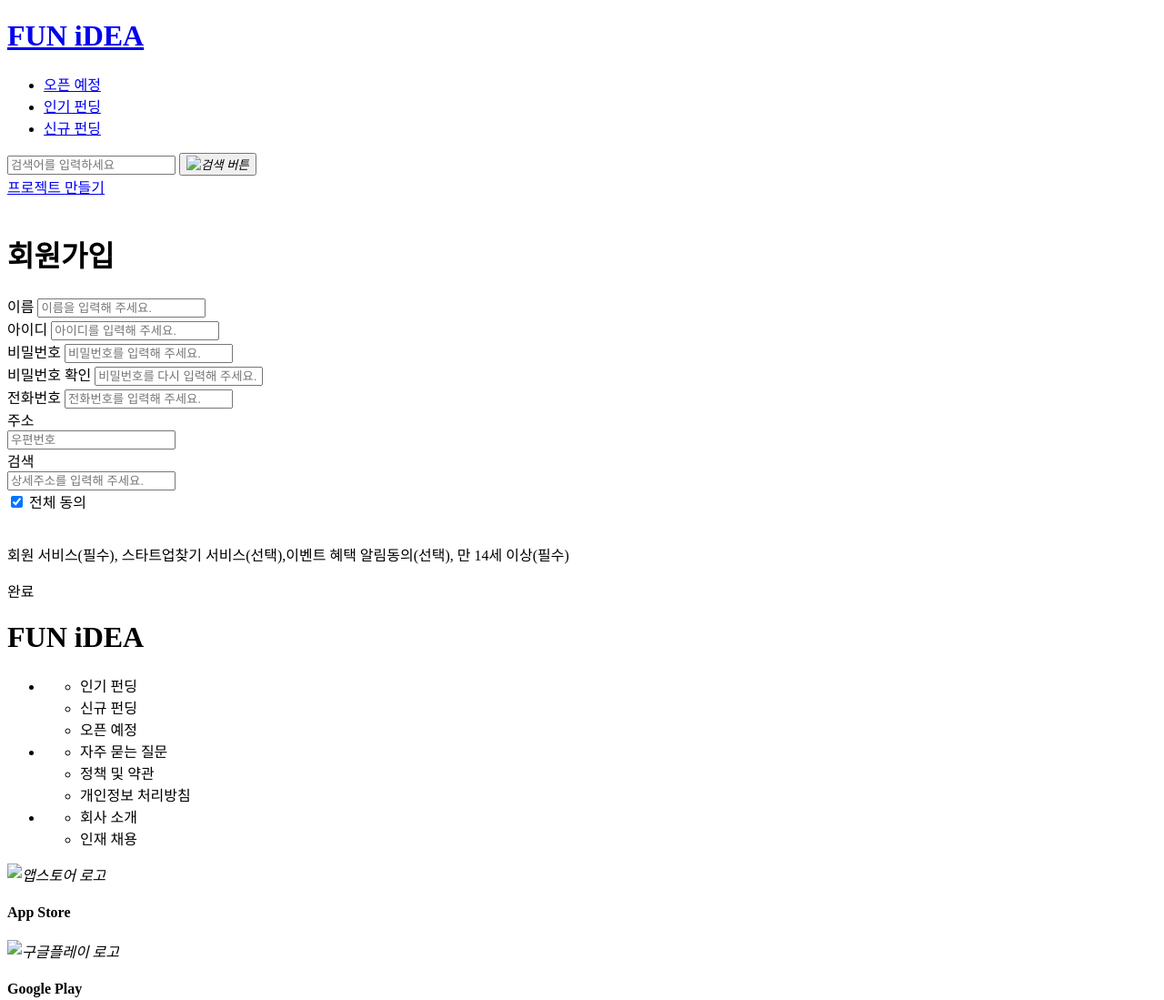
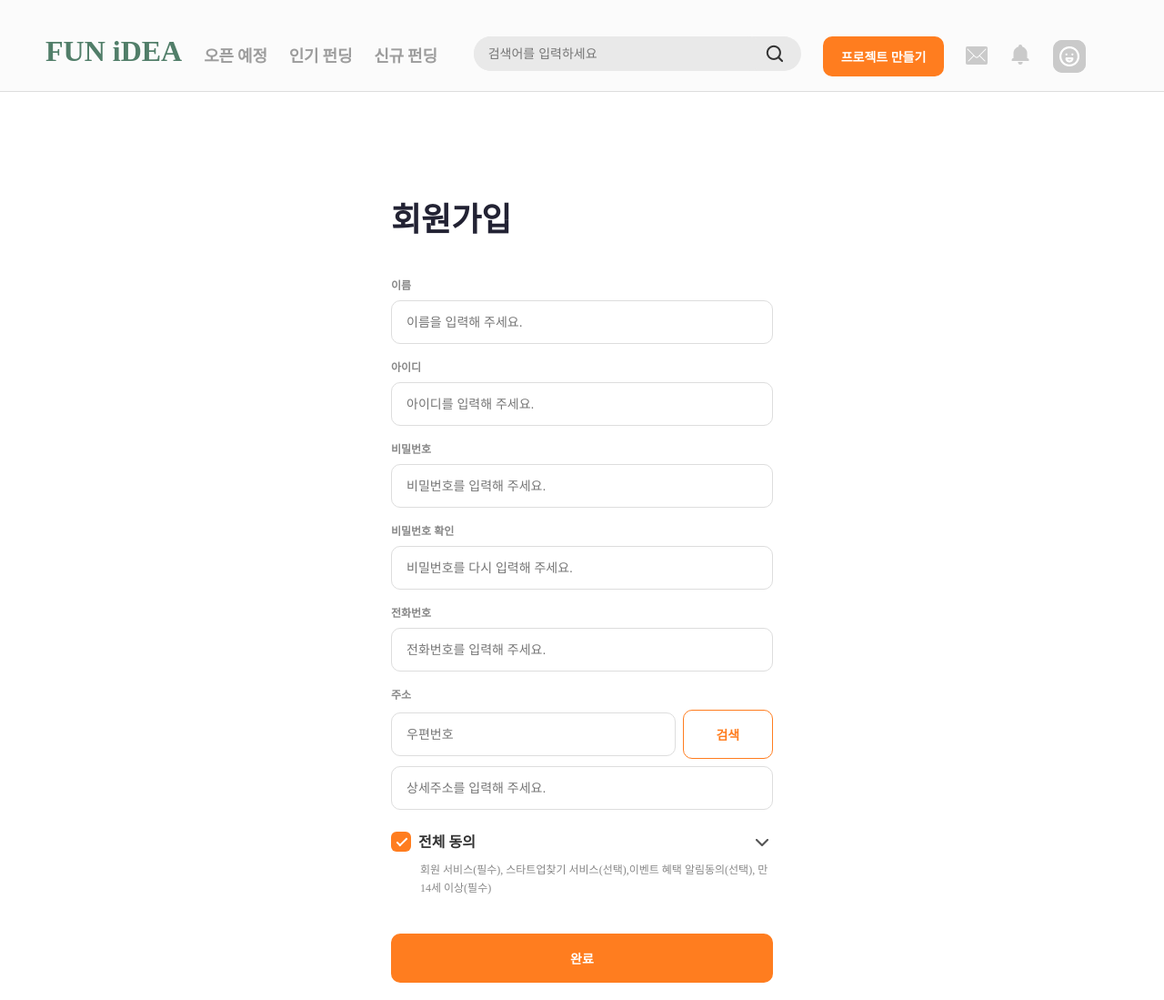
Before and after one commit to jiwon-thedesigner/portfolio-2023_funidea, a plain HTML site: page member/signup.html in a window 1280 px wide. Shown: the top 1099 px of the page at 91% size. Drawn offline with Linux system fonts and the light colour scheme; files that its build step writes are made by us from their sources; the site is published under a folder, as on GitHub Pages, so addresses that start at the root find nothing; a web font is replaced by a local one.

```diff
--- a/listpage/list_01.html
+++ b/listpage/list_01.html
@@ -4,7 +4,7 @@
     <meta charset="UTF-8" />
     <meta name="viewport" content="width=device-width, initial-scale=1.0" />
     <title>FUNiDEA</title>
-    <link rel="stylesheet" href="/listpage/list_style.css" />
+    <link rel="stylesheet" href="../listpage/list_style.css" />
   </head>
   <body>
     <!DOCTYPE html>
@@ -13,7 +13,7 @@
         <meta charset="UTF-8" />
         <meta name="viewport" content="width=device-width, initial-scale=1.0" />
         <title>FUNiDEA</title>
-        <link rel="stylesheet" href="/style.css" />
+        <link rel="stylesheet" href="../style.css" />
       </head>
       <body>
         <div class="container">
@@ -21,7 +21,7 @@
             <div class="inner">
               <div id="header">
                 <div class="logo Suez_One" id="header_logo">
-                  <h1><a href="/index.html">FUN iDEA</a></h1>
+                  <h1><a href="../index.html">FUN iDEA</a></h1>
                 </div>
 
                 <ul class="menu">
@@ -39,7 +39,7 @@
                     />
                     <button type="submit" class="search_btn">
                       <i class="search_icon"
-                        ><img src="/images/icon_search.png" alt="검색 버튼"
+                        ><img src="../images/icon_search.png" alt="검색 버튼"
                       /></i>
                     </button>
                   </div>
@@ -51,12 +51,14 @@
                   </div>
                   <div id="icons">
                     <i id="icon_message"
-                      ><img src="/images/icon_message.png" alt=""
+                      ><img src="../images/icon_message.png" alt=""
                     /></i>
                     <i id="icon_bell"
-                      ><img src="/images/icon_bell.png" alt=""
+                      ><img src="../images/icon_bell.png" alt=""
                     /></i>
-                    <i id="icon_my"><img src="/images/icon_my.png" alt="" /></i>
+                    <i id="icon_my"
+                      ><img src="../images/icon_my.png" alt=""
+                    /></i>
                   </div>
                 </div>
               </div>
@@ -69,7 +71,7 @@
                   <li class="filter_cont" id="filter_menu">
                     <img
                       class="icon_filter"
-                      src="/images/icon_filter.png"
+                      src="../images/icon_filter.png"
                       alt=""
                     />
                     Filters
@@ -104,7 +106,7 @@
                     <div class="btn_box">
                       <i class="btn_icon">
                         <img
-                          src="/images/icon_list_bell.png"
+                          src="../images/icon_list_bell.png"
                           alt="리스트 벨 비활성화"
                         />
                       </i>
@@ -125,7 +127,7 @@
                     <div class="btn_box">
                       <i class="btn_icon">
                         <img
-                          src="/images/icon_list_bell.png"
+                          src="../images/icon_list_bell.png"
                           alt="리스트 벨 비활성화"
                         />
                       </i>
@@ -146,7 +148,7 @@
                     <div class="btn_box">
                       <i class="btn_icon">
                         <img
-                          src="/images/icon_list_bell.png"
+                          src="../images/icon_list_bell.png"
                           alt="리스트 벨 비활성화"
                         />
                       </i>
@@ -169,7 +171,7 @@
                     <div class="btn_box">
                       <i class="btn_icon">
                         <img
-                          src="/images/icon_list_bell.png"
+                          src="../images/icon_list_bell.png"
                           alt="리스트 벨 비활성화"
                         />
                       </i>
@@ -190,7 +192,7 @@
                     <div class="btn_box">
                       <i class="btn_icon">
                         <img
-                          src="/images/icon_list_bell.png"
+                          src="../images/icon_list_bell.png"
                           alt="리스트 벨 비활성화"
                         />
                       </i>
@@ -211,7 +213,7 @@
                     <div class="btn_box">
                       <i class="btn_icon">
                         <img
-                          src="/images/icon_list_bell.png"
+                          src="../images/icon_list_bell.png"
                           alt="리스트 벨 비활성화"
                         />
                       </i>
@@ -234,7 +236,7 @@
                     <div class="btn_box">
                       <i class="btn_icon">
                         <img
-                          src="/images/icon_list_bell.png"
+                          src="../images/icon_list_bell.png"
                           alt="리스트 벨 비활성화"
                         />
                       </i>
@@ -255,7 +257,7 @@
                     <div class="btn_box">
                       <i class="btn_icon">
                         <img
-                          src="/images/icon_list_bell.png"
+                          src="../images/icon_list_bell.png"
                           alt="리스트 벨 비활성화"
                         />
                       </i>
@@ -276,7 +278,7 @@
                     <div class="btn_box">
                       <i class="btn_icon">
                         <img
-                          src="/images/icon_list_bell.png"
+                          src="../images/icon_list_bell.png"
                           alt="리스트 벨 비활성화"
                         />
                       </i>
@@ -299,7 +301,7 @@
                     <div class="btn_box">
                       <i class="btn_icon">
                         <img
-                          src="/images/icon_list_bell.png"
+                          src="../images/icon_list_bell.png"
                           alt="리스트 벨 비활성화"
                         />
                       </i>
@@ -320,7 +322,7 @@
                     <div class="btn_box">
                       <i class="btn_icon">
                         <img
-                          src="/images/icon_list_bell.png"
+                          src="../images/icon_list_bell.png"
                           alt="리스트 벨 비활성화"
                         />
                       </i>
@@ -341,7 +343,7 @@
                     <div class="btn_box">
                       <i class="btn_icon">
                         <img
-                          src="/images/icon_list_bell.png"
+                          src="../images/icon_list_bell.png"
                           alt="리스트 벨 비활성화"
                         />
                       </i>
@@ -383,14 +385,14 @@
               <div class="application_wrap">
                 <div class="application_box">
                   <i class="app_img"
-                    ><img src="/images/logo_apple.png" alt="앱스토어 로고"
+                    ><img src="../images/logo_apple.png" alt="앱스토어 로고"
                   /></i>
                   <h4 class="app_title">App Store</h4>
                 </div>
                 <div class="application_box">
                   <i class="app_img"
                     ><img
-                      src="/images/logo_googleplay.png"
+                      src="../images/logo_googleplay.png"
                       alt="구글플레이 로고"
                   /></i>
                   <h4 class="app_title">Google Play</h4>
--- a/member/signup.html
+++ b/member/signup.html
@@ -4,7 +4,7 @@
     <meta charset="UTF-8" />
     <meta name="viewport" content="width=device-width, initial-scale=1.0" />
     <title>FUNiDEA</title>
-    <link rel="stylesheet" href="/funidea/member/member_style.css" />
+    <link rel="stylesheet" href="../member/member_style.css" />
   </head>
 
   <body>
@@ -13,18 +13,18 @@
         <div class="inner">
           <div id="header">
             <div class="logo Suez_One" id="header_logo">
-              <h1><a href="/index.html">FUN iDEA</a></h1>
+              <h1><a href="../index.html">FUN iDEA</a></h1>
             </div>
 
             <ul class="menu">
               <li class="menu_list">
-                <a href="/listpage/list_01.html">오픈 예정</a>
+                <a href="../listpage/list_01.html">오픈 예정</a>
               </li>
               <li class="menu_list">
-                <a href="/listpage/list_02.html">인기 펀딩</a>
+                <a href="../listpage/list_02.html">인기 펀딩</a>
               </li>
               <li class="menu_list">
-                <a href="/listpage/list_03.html">신규 펀딩</a>
+                <a href="../listpage/list_03.html">신규 펀딩</a>
               </li>
             </ul>
 
@@ -37,7 +37,7 @@
                 />
                 <button type="submit" class="search_btn">
                   <i class="search_icon"
-                    ><img src="/images/icon_search.png" alt="검색 버튼"
+                    ><img src="../images/icon_search.png" alt="검색 버튼"
                   /></i>
                 </button>
               </div>
@@ -49,12 +49,14 @@
               </div>
               <div id="icons">
                 <i id="icon_message"
-                  ><img src="/images/icon_message.png" alt=""
+                  ><img src="../images/icon_message.png" alt=""
                 /></i>
-                <i id="icon_bell"><img src="/images/icon_bell.png" alt="" /></i>
+                <i id="icon_bell"
+                  ><img src="../images/icon_bell.png" alt=""
+                /></i>
                 <i id="icon_my">
-                  <a href="/login/login.html" id="icon_my"
-                    ><img src="/images/icon_my.png" alt="" /></a
+                  <a href="../login/login.html" id="icon_my"
+                    ><img src="../images/icon_my.png" alt="" /></a
                 ></i>
               </div>
             </div>
@@ -138,7 +140,7 @@
                   전체 동의
                 </label>
                 <div class="arrow_icon">
-                  <img src="/images/icon_agree_arrow.png" alt="" />
+                  <img src="../images/icon_agree_arrow.png" alt="" />
                 </div>
               </div>
               <p class="agree_detail_text">
@@ -180,13 +182,13 @@
           <div class="application_wrap">
             <div class="application_box">
               <i class="app_img"
-                ><img src="/images/logo_apple.png" alt="앱스토어 로고"
+                ><img src="../images/logo_apple.png" alt="앱스토어 로고"
               /></i>
               <h4 class="app_title">App Store</h4>
             </div>
             <div class="application_box">
               <i class="app_img"
-                ><img src="/images/logo_googleplay.png" alt="구글플레이 로고"
+                ><img src="../images/logo_googleplay.png" alt="구글플레이 로고"
               /></i>
               <h4 class="app_title">Google Play</h4>
             </div>
```
Also changed, not shown: cardList.html (+1 -1 lines), member/login.html (+17 -15 lines).
